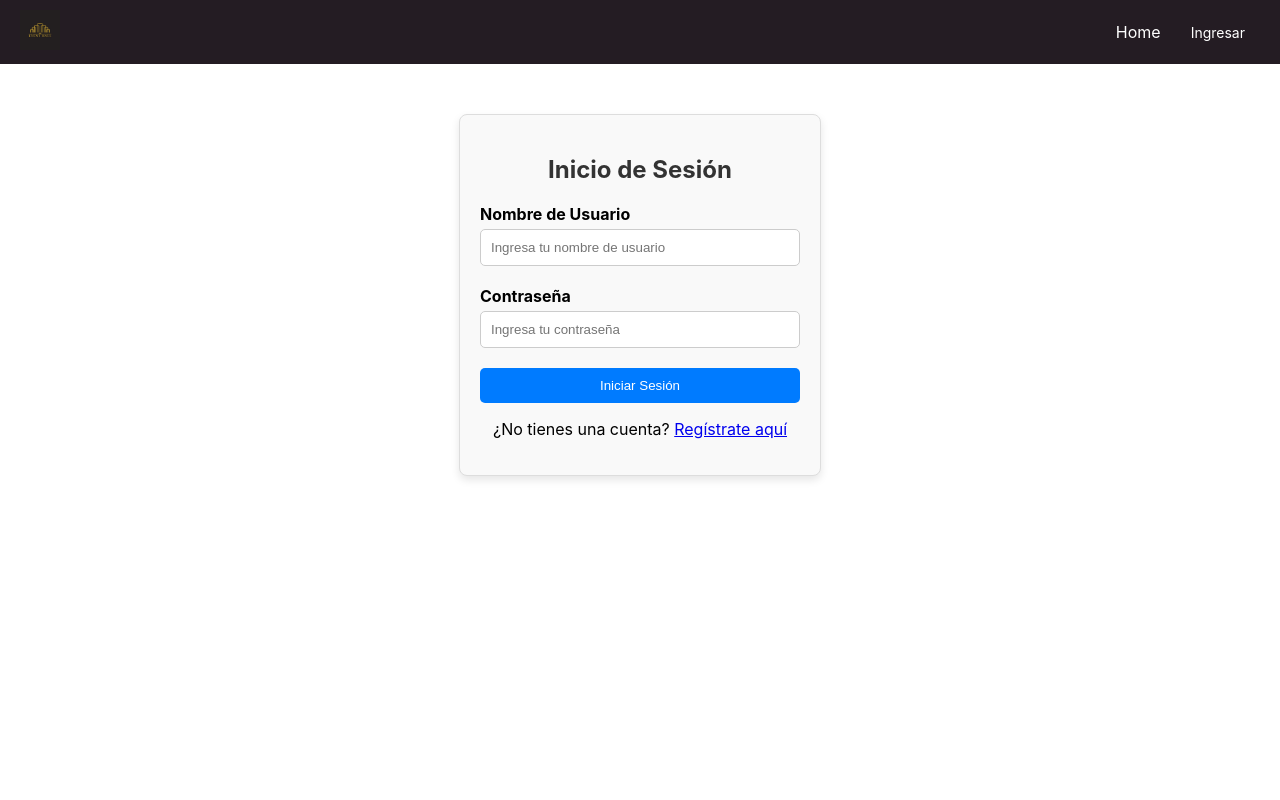
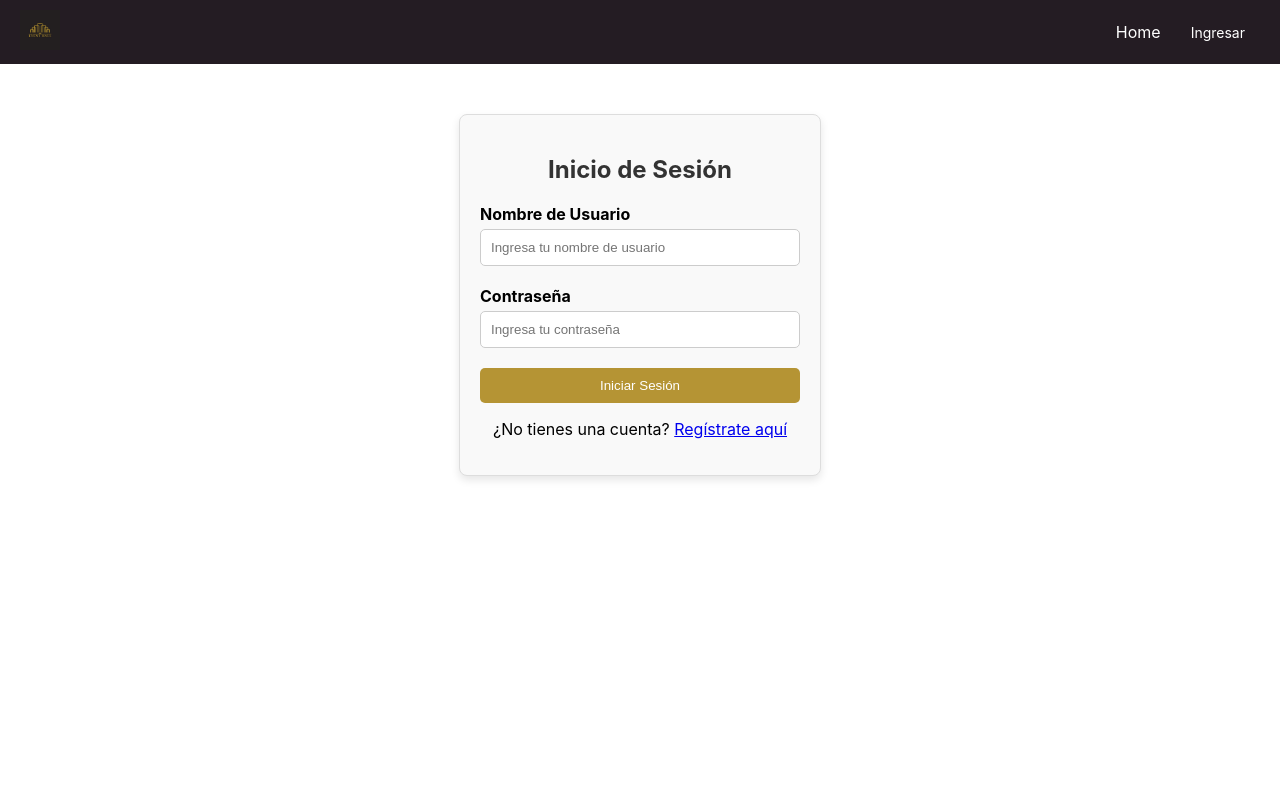
Before and after one commit to VicenteRuBa/TP_FinalEventos_Parte1_RuizBarrea_Farina_Toporovskaja, a React (Create React App) app: page /login in a window 1280 px wide. Shown: the top 800 px of the page. Built offline with nearby package versions, Linux system fonts and the light colour scheme.

Commit message:
coloress

```diff
--- a/src/components/NavBar/styles.css
+++ b/src/components/NavBar/styles.css
@@ -25,7 +25,7 @@
 }
 
 .navbar-links a:hover {
-    color: #61dafb;
+    color: #b59434 ;
 }
 
 .user-info {
--- a/src/views/InicioSesion/styles.css
+++ b/src/views/InicioSesion/styles.css
@@ -36,7 +36,7 @@ h2 {
 .btn-primary {
     width: 100%;
     padding: 10px;
-    background-color: #007bff;
+    background-color: #b59434;
     color: white;
     border: none;
     border-radius: 5px;
@@ -44,7 +44,7 @@ h2 {
 }
 
 .btn-primary:hover {
-    background-color: #0056b3;
+    background-color: #e0b942;
 }
 
 .error-text {
@@ -63,7 +63,7 @@ h2 {
 }
 
 .register-link a {
-    color: #007bff;
+    color: #b59434;
     text-decoration: none;
 }
 
--- a/src/views/ListadoEventos/styles.css
+++ b/src/views/ListadoEventos/styles.css
@@ -28,7 +28,7 @@
 
   .filters button {
     padding: 10px 20px;
-    background-color: #007bff;
+    background-color: #b59434;
     color: white;
     border: none;
     border-radius: 4px;
@@ -37,7 +37,7 @@
   }
 
   .filters button:hover {
-    background-color: #0056b3;
+    background-color: #e0b942 ;
   }
 
   ul {
--- a/src/views/Registro/styles.css
+++ b/src/views/Registro/styles.css
@@ -36,7 +36,7 @@ h2 {
 .btn-primary {
     width: 100%;
     padding: 10px;
-    background-color: #007bff;
+    background-color: #b59434;
     color: white;
     border: none;
     border-radius: 5px;
@@ -44,7 +44,7 @@ h2 {
 }
 
 .btn-primary:hover {
-    background-color: #0056b3;
+    background-color: #d8b23f;
 }
 
 .error-text {
@@ -63,7 +63,7 @@ h2 {
 }
 
 .register-link a {
-    color: #007bff;
+    color: #b59434;
     text-decoration: none;
 }
 
```
